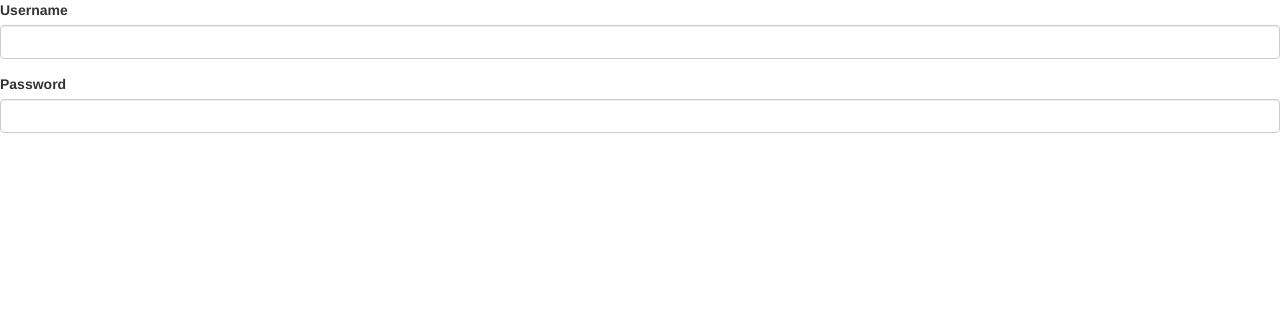
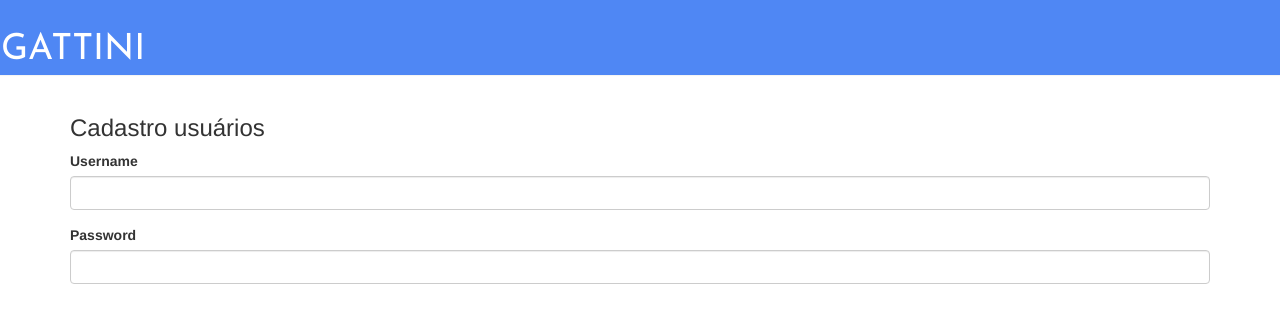
Before and after one commit to ViniciusTei/Gattini, an Electron app: page src/cadastro_usuarios/cadastroUser.html in a window 1280 px wide. Drawn offline with Linux system fonts and the light colour scheme.

Commit message:
Fixed bug when opening cadastro usuario window

```diff
--- a/src/cadastro_usuarios/cadastroUser.html
+++ b/src/cadastro_usuarios/cadastroUser.html
@@ -25,7 +25,17 @@
     <![endif]-->
   </head>
   <body>
+    <div id="hd" class="panel panel-heading row">
+      <div>
+          <h1 id="title">GATTINI</h1>
+        </div>
+    </div>
 
+    <div class="container">
+      <div class="">
+        <h3>Cadastro usuários</h3>
+      </div>
+      <div class="">
         <form class="" action="" method="post">
           <div class="form-group">
             <label for="username">Username</label>
@@ -37,6 +47,8 @@
           </div>
 
         </form>
+      </div>
+    </div>
 
   </body>
 </html>
--- a/src/login.js
+++ b/src/login.js
@@ -23,7 +23,7 @@ btnLogin.addEventListener('click', function(){
       slashes: true
     }));
 
-    menuWin.openDevTools();
+    //menuWin.openDevTools();
 
     //Set the object to null so it can be closed
     menuWin.on('close', () => {
--- a/src/menu.js
+++ b/src/menu.js
@@ -11,9 +11,9 @@ btnCadastroUser.addEventListener('click', function () {
     show: false
   })
 
-  cadastroUserWin.loadFile('cadastro_usuarios/cadastroUser.html');
+  cadastroUserWin.loadFile('src/cadastro_usuarios/cadastroUser.html');
 
-  cadastroUserWin.openDevTools();
+  //cadastroUserWin.openDevTools();
 
   //Set the object to null so it can be closed
   cadastroUserWin.on('close', () => {
```
Lines whose indentation alone changed are shown as unchanged.
